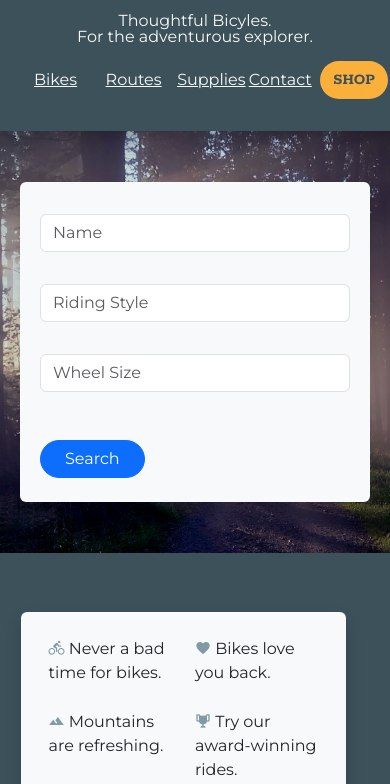
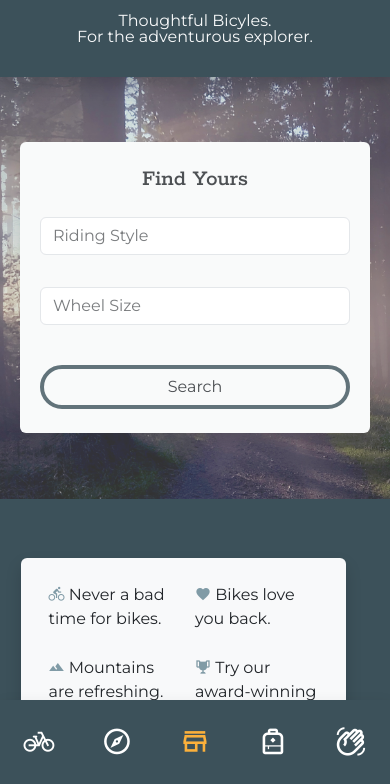
Before and after one commit to masonspacestation/siteclone, a plain HTML site: page index.html in a window 390 px wide. Shown: the part 60-844 px from the top of the page. Drawn offline with nearby package versions, Linux system fonts and the light colour scheme.

Commit message:
responsive 3-added mobile nav toggle, edit header, form and text

```diff
--- a/index.html
+++ b/index.html
@@ -29,14 +29,15 @@
         <p class="fs-6 lh-1 pb-0 text-center text-light">Thoughtful Bicyles.<br>For the adventurous explorer.
         </p>
       </div>
-      <!-- nav links -->
-      <div class="col-md-6 text-center">
+      <!-- nav links md
+      mobile nav bar is at the bottom of the html, below the header -->
+      <div class="col-md-6 me-4 text-center d-none d-md-block">
         <div class="row h-100 justify-content-around justify-content-md-between align-items-center">
           <a class="col-2 pb-3 pb-md-0 text-light" href="">Bikes</a>
           <a class="col-2 pb-3 pb-md-0 text-light" href="">Routes</a>
           <a class="col-2 pb-3 pb-md-0 text-light" href="">Supplies</a>
           <!-- NOTE link contact to bottom of page -->
-          <a class="col-2 pb-3 pb-md-0 text-light" href="">Contact</a>
+          <a class="col-2 pb-3 pb-md-0 text-light" href="#contact">Contact</a>
           <a class="col-2 pb-3 pb-md-0 text-right" href=""><button
               class="w-auto btn rounded rounded-pill bg-pyrite font-deco storm fw-bold">SHOP</button>
           </a>
@@ -50,11 +51,10 @@
     <section class="row hero-img d-flex justify-content-around align-items-center">
       <div class="col-md-4">
         <form class="row bg-light rounded shadow m-2 p-2">
-          <div class="mb-2">
-            <label for="name"></label>
-            <input type="text" class="form-control" placeholder="Name">
+          <div class="mt-3 lh-1 pb-0 mb-0">
+            <h3 class="text-center">Find Yours</h3>
           </div>
-          <div class="mb-2">
+          <div class="mb-2 lh-1">
             <label for="style"></label>
             <input type="text" class="form-control" placeholder="Riding Style">
           </div>
@@ -63,13 +63,14 @@
             <input type="text" class="form-control" placeholder="Wheel Size">
           </div>
           <div class="my-3 text-start">
-            <button class="btn btn-primary rounded rounded-pill px-4 mt-4">Search</button>
+            <button class="btn btn-outline-storm w-100 rounded rounded-pill px-4 mt-3">Search</button>
           </div>
         </form>
       </div>
-      <div class="col-6 main-tagline sage d-none d-md-block">
+      <div class="col-6 main-tagline d-none d-md-block">
         <h1 class="">Thoughtful bicycles.<br>For the adventurous explorer.</h1>
-        <p class="fs-4">Lorem, ipsum dolor sit amet consectetur adipisicing elit. Laboriosam sunt asperiores
+        <p class="fs-4 lh-sm text-white">Lorem, ipsum dolor sit amet consectetur adipisicing elit. Laboriosam sunt
+          asperiores
           adipisci.
         </p>
       </div>
@@ -94,7 +95,6 @@
               <div class="col-6">
                 <p class="mb-4"><i class="mdi mdi-bike sage"></i> Never a bad time for bikes.</p>
                 <p class="mb-4"> <i class="mdi mdi-image-filter-hdr sage"></i> Mountains are refreshing.</p>
-                <p class="mb-4"> <i class="mdi mdi-road-variant sage"></i> Roads are intense.</p>
               </div>
               <div class="col-6">
                 <p class="mb-4"> <i class="mdi mdi-heart sage"></i> Bikes love you back.</p>
@@ -174,12 +174,11 @@
 
     <!-- SECTION end -->
   </main>
-</body>
 
   <!-- SECTION footer -->
   <footer class="container-fluid">
 
-  <section class="row justify-content-around py-4">
+    <section id="contact" class="row justify-content-around py-4">
 
       <div class="col-10 col-md-2">
         <h4>Visit</h4>
@@ -212,4 +211,20 @@
 
   </footer>
 
+  <!-- nav links mobile -->
+  <div class="container-fluid shadow sticky-bottom d-md-none">
+    <div class="bottom-nav row bg-storm text-white fs-2 text-center justify-content-around align-content-center">
+      <div class="col-2"><i class="mdi mdi-bicycle"></i></div>
+      <div class="col-2"><i class="mdi mdi-compass-outline"></i></div>
+      <div class="col-2 pyrite"><i class="mdi mdi-store-outline"></i></div>
+      <div class="col-2">
+        <i class="mdi mdi-bag-personal-outline"></i>
+      </div>
+      <div class="col-2"><a class="text-decoration-none text-white" href="#contact"><i
+            class="mdi mdi-hand-wave-outline"></i></a>
+      </div>
+    </div>
+  </div>
+</body>
+
 </html>
--- a/style.css
+++ b/style.css
@@ -35,6 +35,10 @@ img {
   background-color: var(--storm);
 }
 
+.btn-outline-storm {
+  border: 4px solid var(--storm);
+}
+
 .bg-pyrite {
   background-color: var(--pyrite);
 }
@@ -63,6 +67,7 @@ img {
   min-height: 50dvh;
   background-size: cover;
   background-position: bottom;
+  opacity: 80%;
   background-image: url(assets/maksymilian-sleziak-kZKtXy2Flko-unsplash.jpg);
 }
 
@@ -83,6 +88,14 @@ img {
 
 .nav-logo {
   max-width: 150px;
+}
+
+.bottom-nav {
+  height: 10dvh;
+}
+
+.bottom-nav i {
+  font-size: 1.25em;
 }
 
 .main-tagline {
```
Lines whose indentation alone changed are shown as unchanged.
